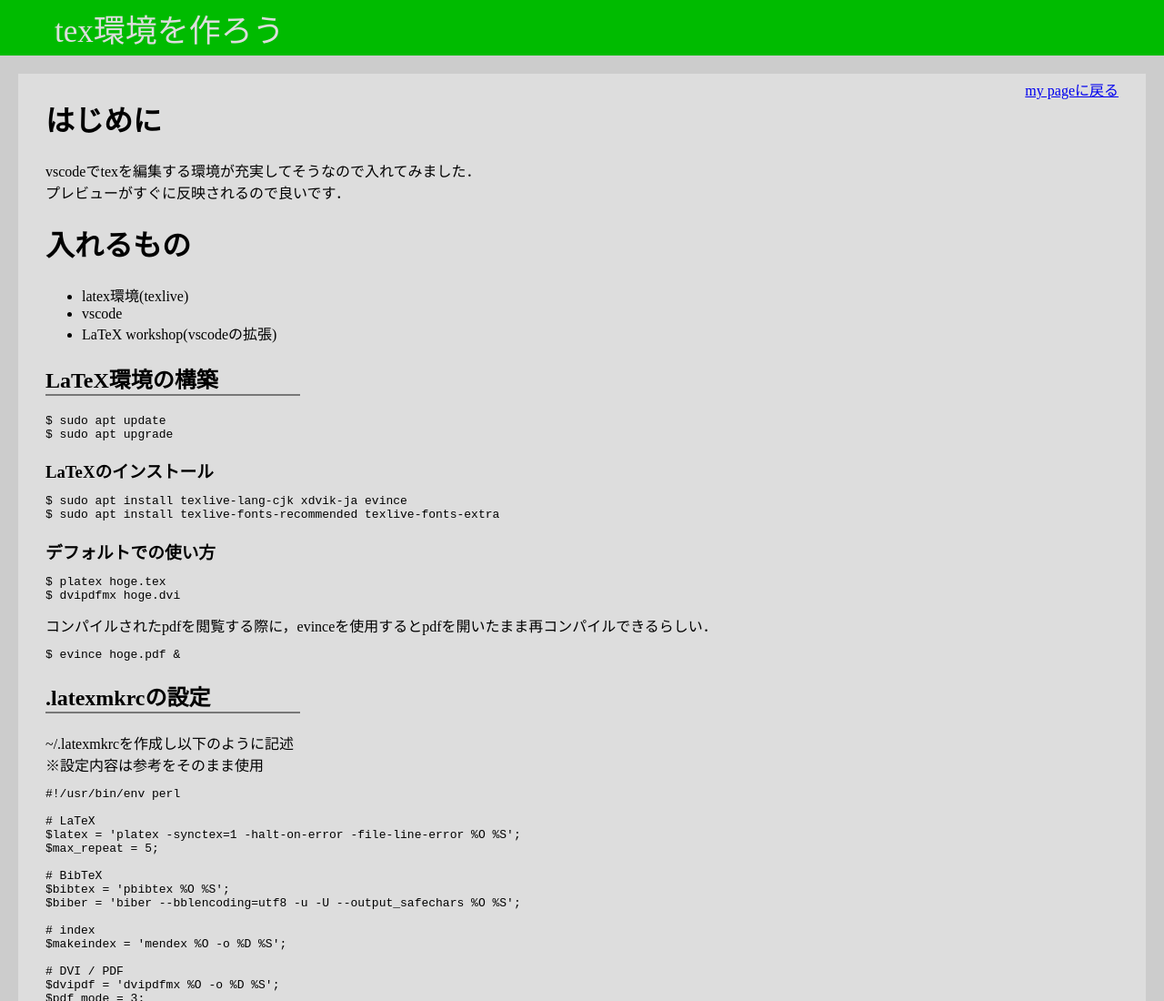
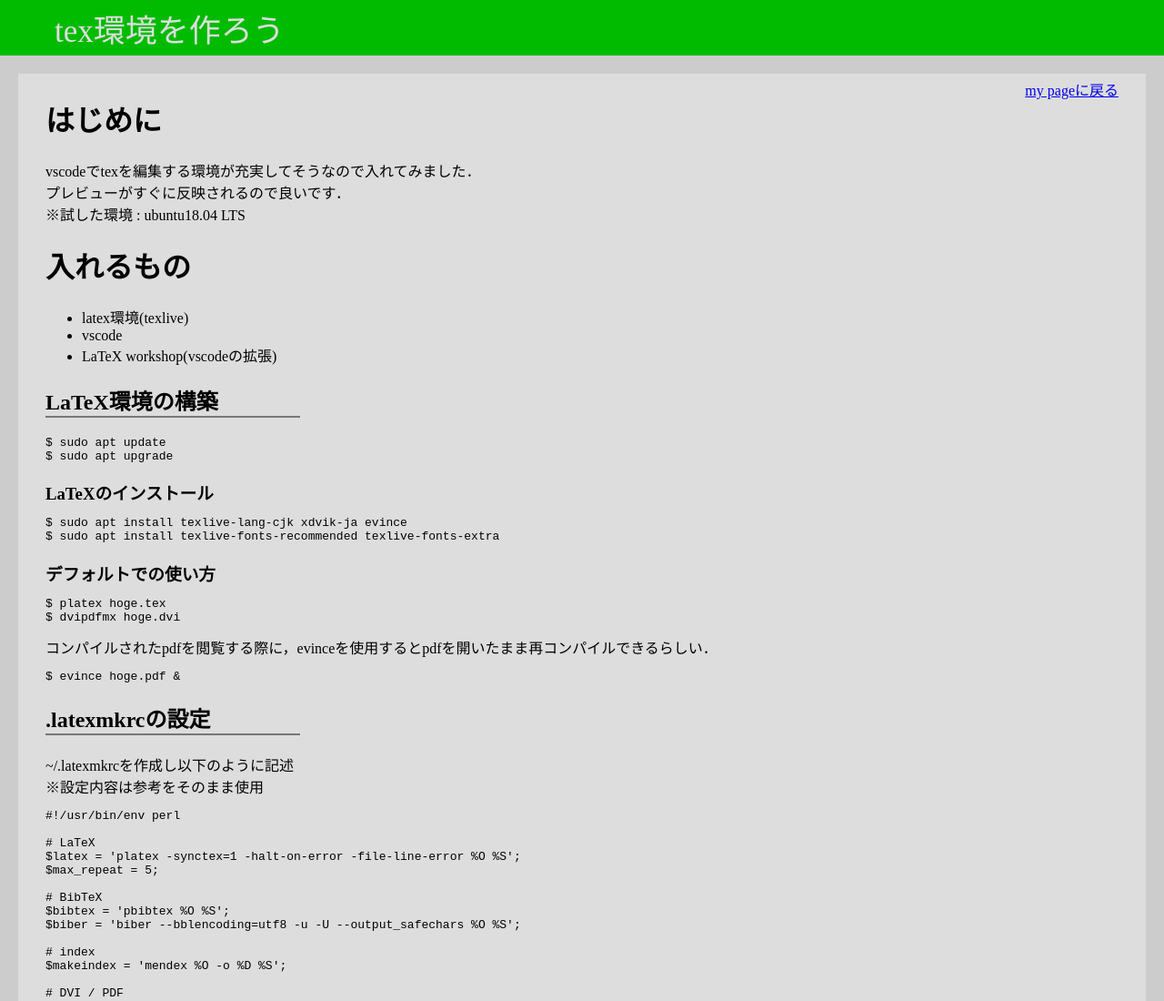
Before and after one commit to nogak/mypage, a plain HTML site: page link/tex_env.html in a window 1280 px wide. Shown: the top 1100 px of the page at 91% size. Drawn offline with Linux system fonts and the light colour scheme.

Commit message:
[edit]little

```diff
--- a/link/tex_env.html
+++ b/link/tex_env.html
@@ -17,7 +17,8 @@
 		</dvi>
 		<h1>はじめに</h1>
 		<a>vscodeでtexを編集する環境が充実してそうなので入れてみました．<br>
-			プレビューがすぐに反映されるので良いです．</a>
+        プレビューがすぐに反映されるので良いです．<br>
+        ※試した環境 : ubuntu18.04 LTS</a>
 		<h1>入れるもの</h1>
 		<ul>
 			<li>latex環境(texlive)</li>
```
Also changed, not shown: link/memorandom.html (+2 -1 lines).
